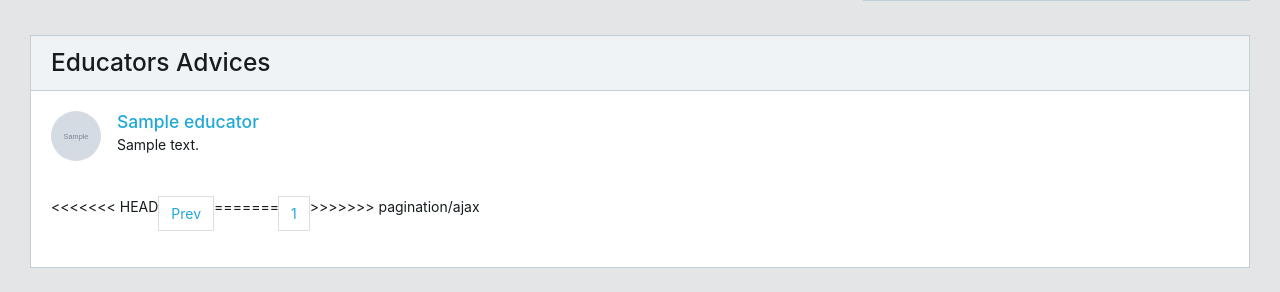
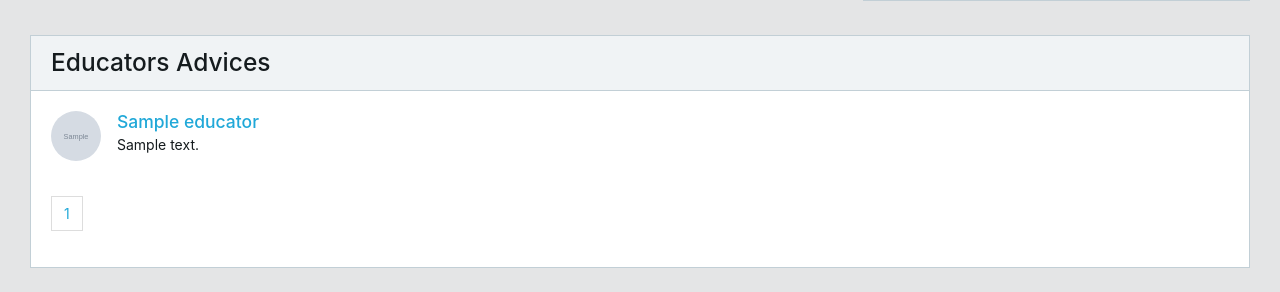
Before and after one commit to EslamTK/Students-Performance-System, a Django app: template dashboard/templates/student/index.html in a window 1280 px wide. Shown: the part 696-988 px from the top of the page. Run offline with Django 3.2, Linux system fonts and the light colour scheme; the template is opened without the code that fills it: most values are stand-ins (such as "Sample title", 1, 10 or a date in 2020); grey boxes marked "Sample" are stand-in pictures; some libraries are stand-ins or nearby versions.

Commit message:
temproray 	modified:   dashboard/controllers/student_controller.py 	modified:   dashboard/templates/administrator/admin_student_profile.html 	modified:   dashboard/templates/student/index.html 	new file:   dashboard/templates/student/pagination.html

```diff
--- a/dashboard/controllers/student_controller.py
+++ b/dashboard/controllers/student_controller.py
@@ -54,7 +54,7 @@ def get_student_advices(request):
         'student_advices': student_advices,
         'student_advices_num_pages': student_advices_num_pages
     }
-
+    return(student_advices)
     # For Testing Only
     # formatted_advices = []
     #
--- a/dashboard/templates/student/index.html
+++ b/dashboard/templates/student/index.html
@@ -11,9 +11,57 @@
 
         </script>
     <script>
+        $("document").ready(function(){
+            /*function lod(){
+            var xhttp = new XMLHttpRequest();
+            xhttp.onreadystatechange = function() {
+                if (this.readyState == 4 && this.status == 200) {
+                    datas = JSON.parse(this.responseText);
+                    console.log(datas);
+
+                    document.getElementById("advices").innerHTML="";
+                    for(var i = 0; i < datas.advices.length; i++){
+                        var url = datas.advices[i].educator_photo_url;
+                        console.log(url);
+
+
+                        var id = datas.advices[i].educator_id;
+                        console.log(id);
+
+                        var name = datas.advices[i].educator_name
+
+                        var cont = datas.advices[i].content;
+                        console.log(cont);
+                        document.getElementById("advices").innerHTML+=`
+                        <div class="media mb-4">
+                            <img class="d-flex mr-3 rounded-circle"  id="img_`+(i+1)+`"
+                                 src="`+url+`" width="50" height="50"
+                                 alt="">
+                            <div class="media-body">
+                                <h5 class="mt-0" style="margin-bottom: 2px;"><a
+                                        target="_blank"
+                                        id= "a_`+(i+1)+`">`+name+`
+                                </h5>
+                                <p id="cont_`+(i+1)+`">`+cont+`</p>
+                            </div>
+                            <ul class="pagination" style="margin-top: 25px">
+                            </div>
+                        `;
+                        var total = {{student_advices.student_courses_num_pages}};
+                        for(var i = 0; i < total;i++){}
 
 
 
+                        document.getElementById("a_"+String(i+1)).href= "/student/educator/"+id;
+
+                    }
+                }
+            };
+            xhttp.open("GET", "{% url 'dashboard:student_advices_paginator' %}", true);
+
+            xhttp.send();*/
+        });
+        /*
         function lod(){
             var xhttp = new XMLHttpRequest();
             xhttp.onreadystatechange = function() {
@@ -61,8 +109,8 @@
             };
             xhttp.open("GET", "{% url 'dashboard:student_advices_paginator' %}", true);
 
-            xhttp.send();
-        }
+            xhttp.send();*/
+
 
     </script>
     <input type="hidden" id="myVar" name="variable" readonly value="{{ student_predictions.courses }}">
@@ -114,46 +162,7 @@
             </div>
         </div>
         <div class="col-md-12">
-            <div class="card" style="margin-top: 10px">
-                <div class="card-header">
-                    <h3 class="card-title mb-0">Educators Advices</h3>
-                </div>
-                <div class="card-body" id = "advices">
-                    {% for advice in student_advices %}
-                        <div class="media mb-4">
-                            <img class="d-flex mr-3 rounded-circle"  id="img_{{forloop.counter}}"
-                                 src="{{ advice.educator.photo.url }}" width="50" height="50"
-                                 alt="">
-                            <div class="media-body">
-                                <h5 class="mt-0" style="margin-bottom: 2px;"><a
-                                        target="_blank"
-                                        id= "a_{{forloop.counter}}"
-                                        href="{% url 'dashboard:student_educator_profile' advice.educator_id %}">{{ advice.educator.name }}</a>
-                                </h5>
-                                <p id="cont_{{forloop.counter}}">{{ advice.content }}</p>
-                            </div>
-                        </div>
-                        {% endfor %}
-                    <ul class="pagination" style="margin-top: 25px">
-<<<<<<< HEAD
-                        <li class="page-item"><a class="page-link"
-                                                 href="{% url 'dashboard:student_advices_paginator' %}?page={{ student_advices_num_pages }}">Prev</a>
-                        </li>
-=======
-                            {% with ''|center:student_advices_num_pages as range %}
-                            {% for i in range %}
-                            <li class="page-item " >
-                                    <a id="lis_{{forloop.counter}}" class="page-link" href="{% url 'dashboard:student_advices_paginator' %}?page={{ forloop.counter }}" onclick="lod()" >{{forloop.counter}}</a>
-                            </li>
-                            {% endfor %}
-                            {% endwith %}
-
->>>>>>> pagination/ajax
-                    </ul>
-
-
-                </div>
-            </div>
+            {%include "./pagination.html"%}
 
         </div>
     </main>
```
Also changed, not shown: dashboard/templates/administrator/admin_student_profile.html (+0 -11 lines), dashboard/templates/student/pagination.html (added, +35 -0 lines).
